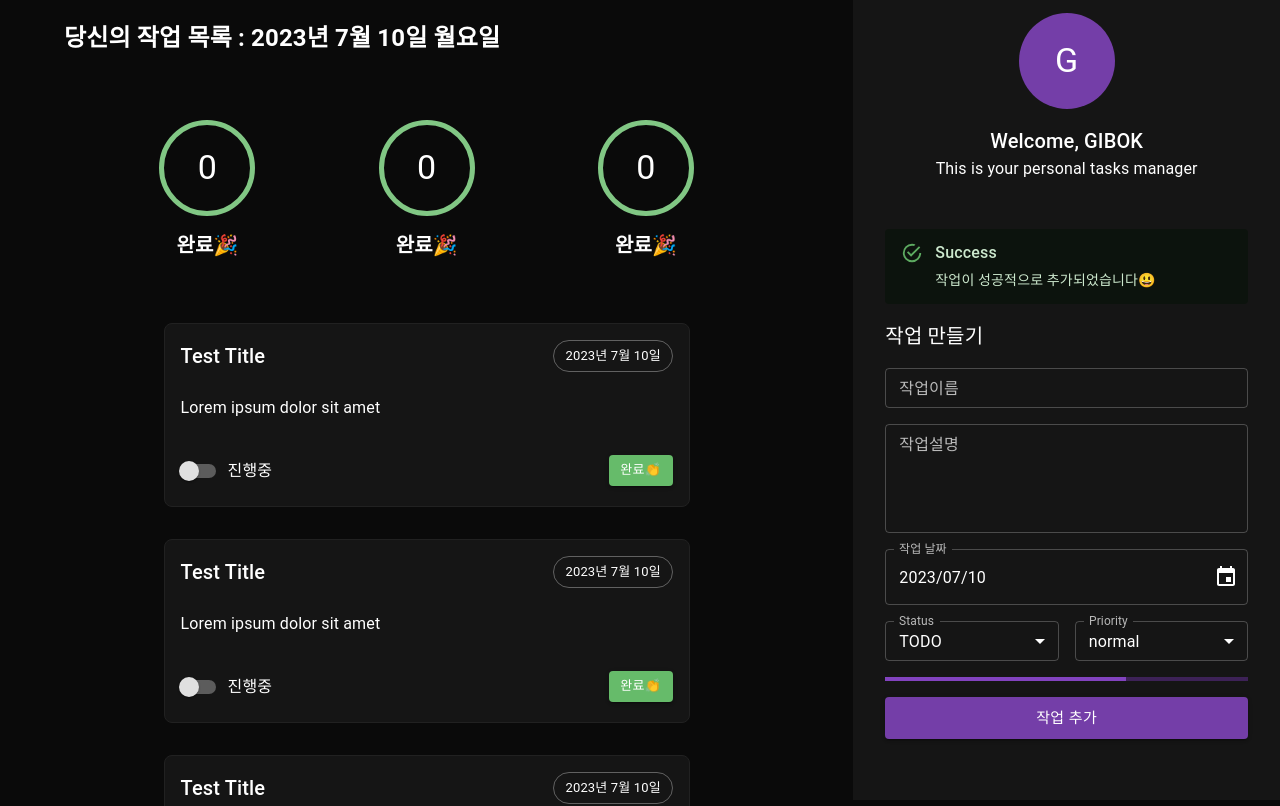
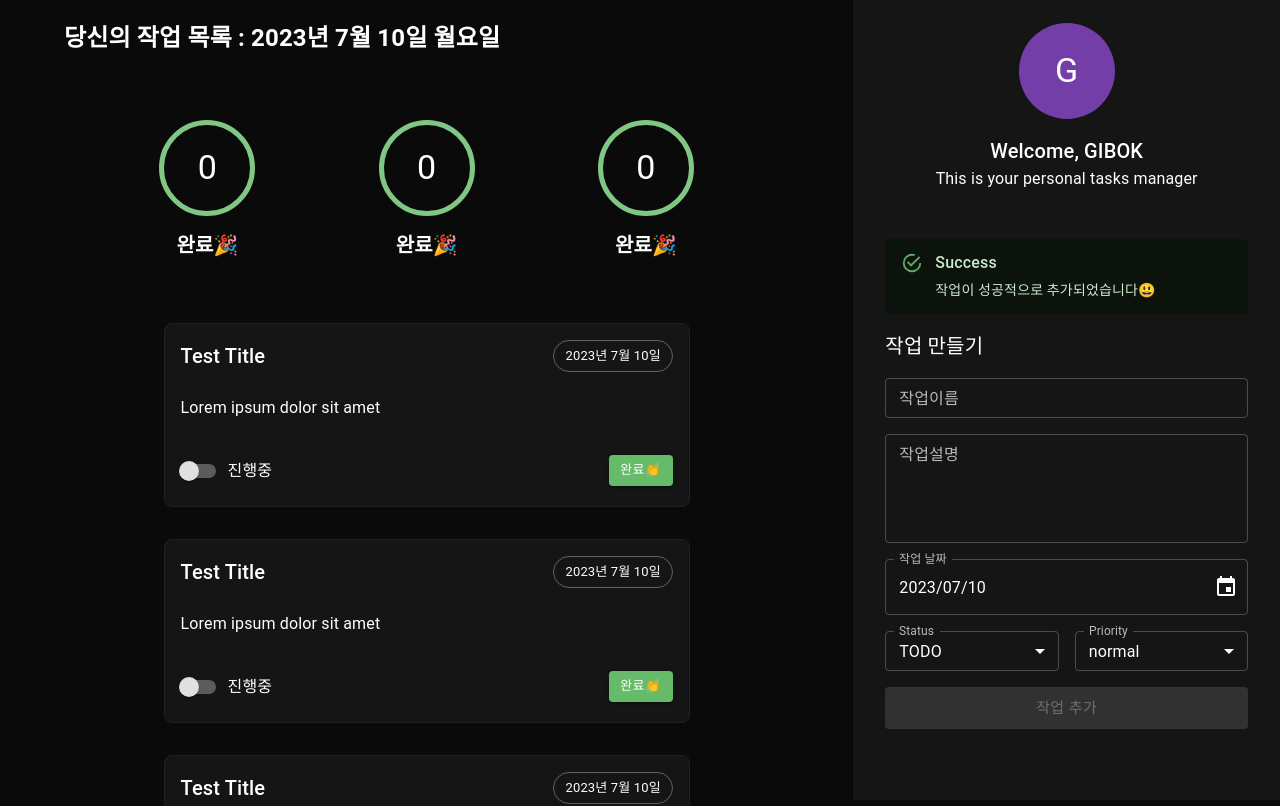
Before and after one commit to sgl7955/todo-react, a React (Create React App) app: page / in a window 1280 px wide. Shown: the top 806 px of the page. Built offline with nearby package versions, Linux system fonts and the light colour scheme.

Commit message:
usemutation을 이용한 로딩상태 관리 및 데이터 연동

```diff
--- a/package.json
+++ b/package.json
@@ -20,6 +20,7 @@
     "prop-types": "^15.8.1",
     "react": "^18.2.0",
     "react-dom": "^18.2.0",
+    "react-query": "^3.39.3",
     "react-scripts": "5.0.1",
     "typescript": "^4.9.5",
     "web-vitals": "^2.1.4"
--- a/src/components/createTaskForm/createTaskForm.tsx
+++ b/src/components/createTaskForm/createTaskForm.tsx
@@ -8,6 +8,7 @@ import {
   AlertTitle,
 } from '@mui/material';
 import React, { FC, ReactElement, useState } from 'react';
+import { useMutation } from 'react-query';
 
 import { TaskDescriptionField } from './_taskDescriptionField';
 import { TaskTitleField } from './_taskTitleField';
@@ -15,6 +16,8 @@ import { TaskDateField } from './_taskDateField';
 import { TaskSelectField } from './_taskSelectField';
 import { Status } from './enums/Status';
 import { Priority } from './enums/Priority';
+import { sendApiRequest } from '../../helpers/sendApiRequest';
+import { ICreateTask } from '../taskArea/interfaces/ICreateTask';
 
 export const CreateTaskForm: FC = (): ReactElement => {
   // declare components states
@@ -30,6 +33,31 @@ export const CreateTaskForm: FC = (): ReactElement => {
   const [priority, setPriority] = useState<string>(
     Priority.normal,
   );
+
+  // Create task mutation
+  const createTaskMutation = useMutation(
+    (data: ICreateTask) =>
+      sendApiRequest(
+        'http://localhost:3200/tasks',
+        'POST',
+        data,
+      ),
+  );
+
+  function createTaskHandler() {
+    if (!title || !date || !description) {
+      return;
+    }
+
+    const task: ICreateTask = {
+      title,
+      description,
+      date: date.toString(),
+      status,
+      priority,
+    };
+    createTaskMutation.mutate(task);
+  }
 
   return (
     <Box
@@ -55,13 +83,16 @@ export const CreateTaskForm: FC = (): ReactElement => {
       <Stack sx={{ width: '100%' }} spacing={2}>
         <TaskTitleField
           onChange={(e) => setTitle(e.target.value)}
+          disabled={createTaskMutation.isLoading}
         />
         <TaskDescriptionField
           onChange={(e) => setDescription(e.target.value)}
+          disabled={createTaskMutation.isLoading}
         />
         <TaskDateField
           value={date}
           onChange={(date) => setDate(date)}
+          disabled={createTaskMutation.isLoading}
         />
         <Stack
           sx={{ width: '100%' }}
@@ -72,6 +103,7 @@ export const CreateTaskForm: FC = (): ReactElement => {
             label="Status"
             name="status"
             value={status}
+            disabled={createTaskMutation.isLoading}
             onChange={(e) =>
               setStatus(e.target.value as string)
             }
@@ -90,6 +122,7 @@ export const CreateTaskForm: FC = (): ReactElement => {
             label="Priority"
             name="priority"
             value={priority}
+            disabled={createTaskMutation.isLoading}
             onChange={(e) =>
               setPriority(e.target.value as string)
             }
@@ -109,8 +142,20 @@ export const CreateTaskForm: FC = (): ReactElement => {
             ]}
           />
         </Stack>
-        <LinearProgress />
-        <Button variant="contained" size="large" fullWidth>
+        {createTaskMutation.isLoading && <LinearProgress />}
+        <Button
+          disabled={
+            !title ||
+            !description ||
+            !date ||
+            !status ||
+            !priority
+          }
+          onClick={createTaskHandler}
+          variant="contained"
+          size="large"
+          fullWidth
+        >
           작업 추가
         </Button>
       </Stack>
--- /dev/null
+++ b/src/components/taskArea/interfaces/ICreateTask.ts
@@ -0,0 +1,7 @@
+export interface ICreateTask {
+  title: string;
+  description: string;
+  date: string;
+  status: string;
+  priority: string;
+}
```
Also changed, not shown: src/App.tsx (+4 -4 lines), 1 other file (tests, documents, lock files or other folders).
